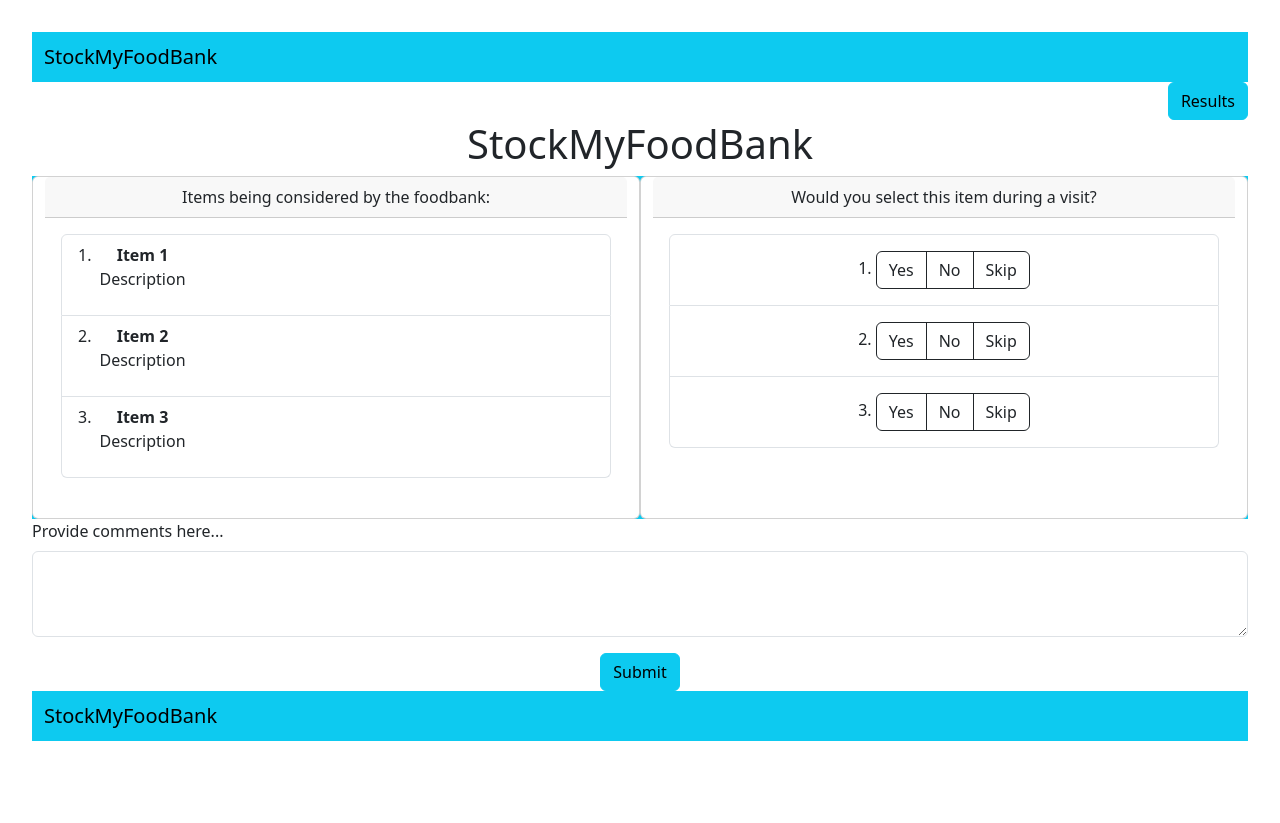
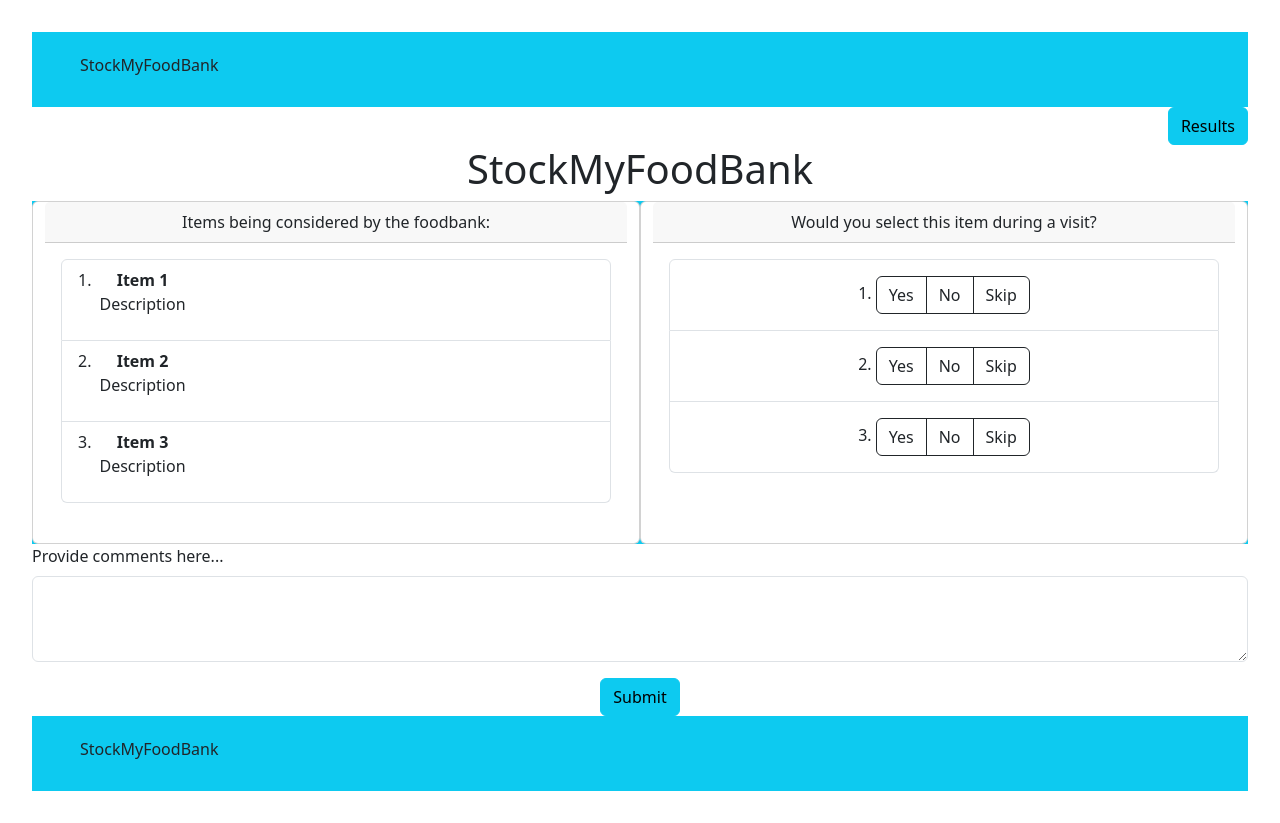
Before and after one commit to stock-my-food-bank/foodBank, a React (Vite) app in the folder Client/: page / in a window 1280 px wide. Before the commit the page ends 800 px from the top, so only its background shows below. Built offline with nearby package versions, Linux system fonts and the light colour scheme; no server answers.

Commit message:
Added Logo for header/footer of View 1 & 2

```diff
--- /dev/null
+++ b/Client/src/Components/Logo.jsx
@@ -0,0 +1,12 @@
+//Nyambura --Logo used for header and footer of survey and results page
+function Logo () {
+    return (
+        // Nyambura --Header and Footer
+        <div className="Container-fluid d-flex bg-info p-3">
+            <span className="navbar-brand ms-4 h1 p-2">StockMyFoodBank</span>
+
+        </div>
+
+    );
+}
+export default Logo;
--- a/Client/src/Components/SPComponents/SurveyPage.jsx
+++ b/Client/src/Components/SPComponents/SurveyPage.jsx
@@ -4,18 +4,18 @@ import BasicButton from '../BasicButton'
 import FoodItems from './FoodItems';
 //Nyambura --Imported comments component
 import Comments from './Comments';
+//Nyambura --Imported Logo component
+import Logo from '../Logo';
 
 function SurveyPage() {
   return (
 
 
     <div className="Container-fluid">
-        {/* Nav Bar  */}
-        <nav className="navbar navbar-light bg-info">
-            <div className="container-fluid">
-                <span className="navbar-brand mb-0 h1">StockMyFoodBank</span>
-            </div>
-        </nav>
+        {/* Header  */}
+       <div>
+            <Logo/>
+       </div>
 
         {/* Results Button for Survey Page, styled to start from opposite side */}
         <div className="d-flex flex-row-reverse">
@@ -38,16 +38,14 @@ function SurveyPage() {
         </div>
 
         {/* Submit Button for Survey Page, styled to be in the middle of page */}
-         <div className="d-flex justify-content-center ">
+        <div className="d-flex justify-content-center ">
             <BasicButton text="Submit"/>
         </div>
 
         {/* Footer for view 1 survey page */}
-        <nav className="navbar navbar-light bg-info">
-            <div className="container-fluid">
-                <span className="navbar-brand mb-0 h1">StockMyFoodBank</span>
-            </div>
-        </nav>
+        <div>
+            <Logo />
+       </div>
 
 
     </div>
```
Also changed, not shown: 1 other file (tests, documents, lock files or other folders).
